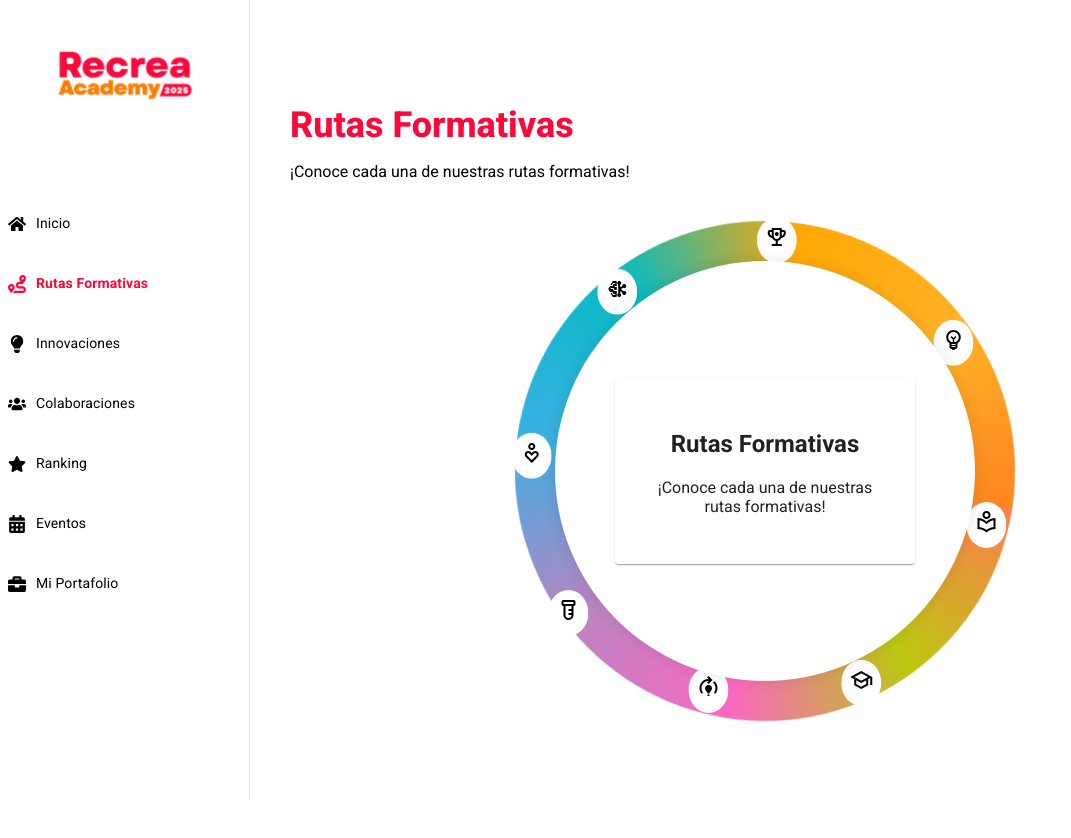
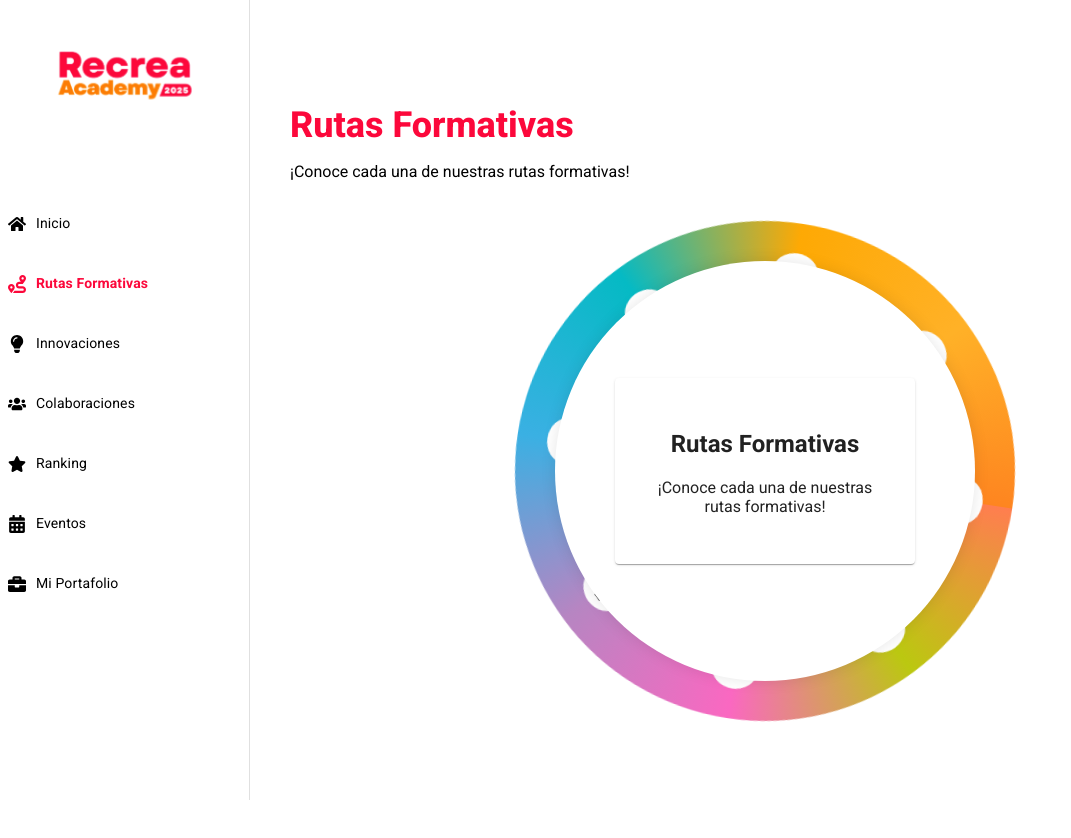
Before and after one commit to aleyrasg/RecreaAcademy, a React (Vite) app in the folder recreaacademy/: page /rutas-formativas in a window 1280 px wide. Shown: the top 838 px of the page, without its empty margins (0-1071 px from the left). Built offline with nearby package versions, Linux system fonts and the light colour scheme.

Commit message:
Rutas Formativas Ajustes

```diff
--- a/recreaacademy/src/pages/RutasFormativas/RutasFormativas.css
+++ b/recreaacademy/src/pages/RutasFormativas/RutasFormativas.css
@@ -13,7 +13,6 @@
   position: relative;
   animation: rotate 20s linear infinite;
   background: conic-gradient(
-
     #ff7e4f,
     #bbc810,
     #fa68c1,
@@ -32,26 +31,12 @@
   background-color: white;
   border-radius: 50%;
   padding: 8px;
-  animation: rotate-reverse 20s linear infinite; /* Nueva animación */
+  transform-origin: center center;
 }
-
-.icon:nth-child(1) { top: 0%; left: 50%; transform: translate(-50%, -50%); }
-.icon:nth-child(2) { top: 20%; left: 85%; transform: translate(-50%, -50%); }
-.icon:nth-child(3) { top: 50%; left: 91%; transform: translate(-50%, -50%); }
-.icon:nth-child(4) { top: 80%; left: 80%; transform: translate(-50%, -50%); }
-.icon:nth-child(5) { top: 92%; left: 50%; transform: translate(-50%, -50%); }
-.icon:nth-child(6) { top: 80%; left: 15%; transform: translate(-50%, -50%); }
-.icon:nth-child(7) { top: 50%; left: 0%; transform: translate(-50%, -50%); }
-.icon:nth-child(8) { top: 12%; left: 15%; transform: translate(-50%, -50%); }
 
 @keyframes rotate {
   from { transform: rotate(0deg); }
   to   { transform: rotate(360deg); }
-}
-
-@keyframes rotate-reverse {
-  from { transform: rotate(0deg); }
-  to   { transform: rotate(-360deg); }
 }
 
 .center-circle {
@@ -67,30 +52,13 @@
   align-items: center;
   justify-content: center;
   z-index: 5;
-  box-shadow: 0 0 15px rgba(0, 0, 0, 0.1); /* opcional */
+  box-shadow: 0 0 15px rgba(0, 0, 0, 0.1);
 }
 
-.center-text {
+.card-content {
   text-align: center;
-  z-index: 10;
 }
 
-.center-text h2 {
-  font-size: 28px;
-  font-weight: 800;
-  color: #f89e00;
-  margin: 0;
-}
-
-.center-text p {
-  font-size: 16px;
-  margin: 5px 0 0;
-  color: #333;
-}
-.card-content
-{
-  text-align: center;
-}
 .flip-card {
   width: 300px;
   height: 200px;
@@ -123,7 +91,8 @@
 .flip-card-back {
   transform: rotateY(180deg);
 }
+
 .icon.active {
   box-shadow: 0 0 10px #f89e00;
-  transform: scale(1.1);
+  transform: scale(1.1) translate(-50%, -50%);
 }
--- a/recreaacademy/src/pages/RutasFormativas/RutasFormativas.jsx
+++ b/recreaacademy/src/pages/RutasFormativas/RutasFormativas.jsx
@@ -1,7 +1,7 @@
-import React, { useState } from "react";
+import React, { useState, useEffect, useRef } from "react";
 import Layout from "../../components/Layout/Layout";
 import "./RutasFormativas.css";
-import Card from '@mui/material/Card';
+import Card from "@mui/material/Card";
 
 const iconos = [
   { icon: "local_library", title: "Biblioteca", description: "Accede a contenido educativo digital" },
@@ -10,12 +10,36 @@ const iconos = [
   { icon: "labs", title: "Laboratorio", description: "Espacios para experimentar e innovar" },
   { icon: "digital_wellbeing", title: "Bienestar Digital", description: "Equilibrio y salud en el entorno digital" },
   { icon: "network_intel_node", title: "Redes", description: "Conecta con otros docentes y comparte" },
-  { icon: "rewarded_ads", title: "Reconocimientos", description: "Premios por participación y logros" },
+  { icon: "rewarded_ads", title: "Challenge", description: "Encuentros virtuales y retos anuales en innovación educativa." },
   { icon: "emoji_objects", title: "Ideas", description: "Inspírate con buenas prácticas educativas" },
 ];
 
 function RutasFormativas() {
   const [selectedIndex, setSelectedIndex] = useState(null);
+  const circleRef = useRef(null);
+  const [iconPositions, setIconPositions] = useState([]);
+
+  useEffect(() => {
+    const calculateIconPositions = () => {
+      if (!circleRef.current) return;
+      const radius = circleRef.current.offsetWidth / 2.5;
+      const totalIcons = iconos.length;
+      const angleIncrement = (2 * Math.PI) / totalIcons;
+
+      const positions = iconos.map((_, index) => {
+        const angle = index * angleIncrement;
+        const x = radius * Math.cos(angle);
+        const y = radius * Math.sin(angle);
+        return { x, y, angle: angle * (180 / Math.PI) };
+      });
+
+      setIconPositions(positions);
+    };
+
+    calculateIconPositions();
+    window.addEventListener("resize", calculateIconPositions);
+    return () => window.removeEventListener("resize", calculateIconPositions);
+  }, []);
 
   return (
     <Layout>
@@ -25,12 +49,18 @@ function RutasFormativas() {
       </div>
 
       <div className="rotating-circle-container">
-        <div className="rotating-circle">
+        <div className="rotating-circle" ref={circleRef}>
           {iconos.map((item, index) => (
             <div
               key={index}
-              className={`icon ${selectedIndex === index ? 'active' : ''}`}
+              className={`icon ${selectedIndex === index ? "active" : ""}`}
               onClick={() => setSelectedIndex(index)}
+              style={{
+                left: `calc(50% + ${iconPositions[index]?.x}px)`,
+                top: `calc(50% + ${iconPositions[index]?.y}px)`,
+                transform: `translate(-50%, -50%) rotate(${iconPositions[index]?.angle}deg)`,
+                transformOrigin: "center center",
+              }}
             >
               <span className="material-symbols-outlined">{item.icon}</span>
             </div>
@@ -38,7 +68,7 @@ function RutasFormativas() {
         </div>
 
         <div className="center-circle">
-          <div className={`flip-card ${selectedIndex !== null ? 'flipped' : ''}`}>
+          <div className={`flip-card ${selectedIndex !== null ? "flipped" : ""}`}>
             <div className="flip-card-inner">
               <div className="flip-card-front">
                 <Card className="card" sx={{ maxWidth: 300 }}>
@@ -49,10 +79,10 @@ function RutasFormativas() {
                 </Card>
               </div>
               <div className="flip-card-back">
-                <Card className="card" sx={{ maxWidth: 300 }}>
+                <Card className="card" sx={{ maxWidth: 400 }}>
                   <div className="card-content">
-                    <h2>{selectedIndex !== null ? iconos[selectedIndex].title : ''}</h2>
-                    <p>{selectedIndex !== null ? iconos[selectedIndex].description : ''}</p>
+                    <h2>{selectedIndex !== null ? iconos[selectedIndex].title : ""}</h2>
+                    <p>{selectedIndex !== null ? iconos[selectedIndex].description : ""}</p>
                   </div>
                 </Card>
               </div>
```
